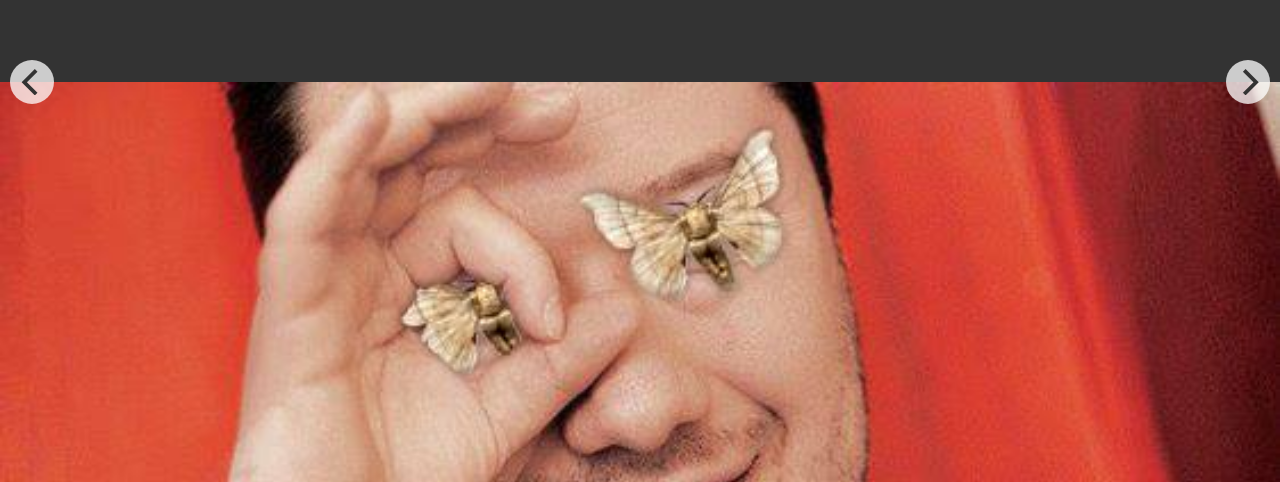
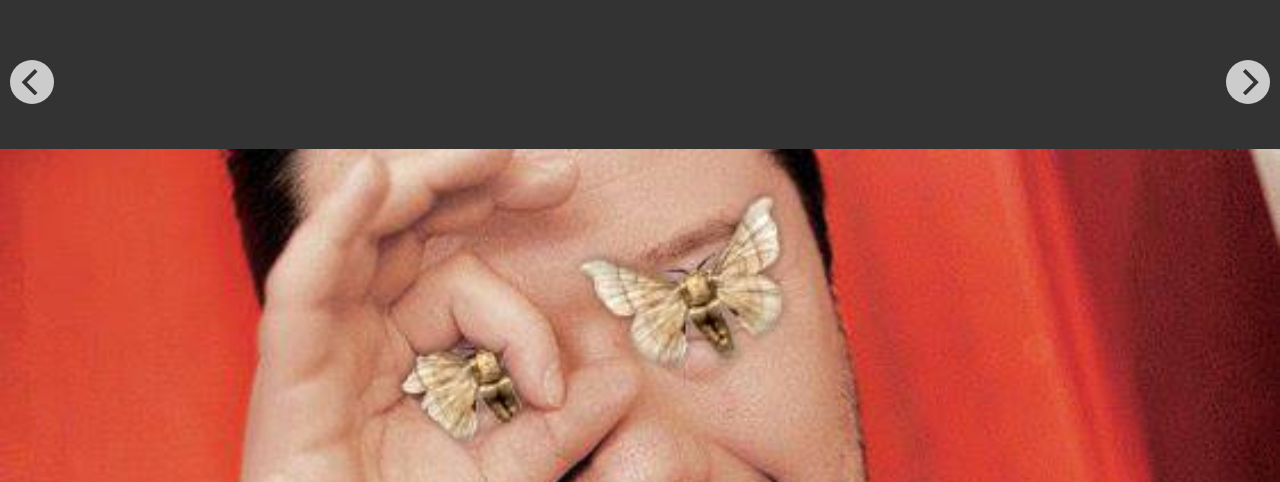
Before and after one commit to pitomio/pitomio.github.io, a plain HTML site: page index.html in a window 1280 px wide. Shown: the part 318-800 px from the top of the page. Drawn offline with nearby package versions, Linux system fonts and the light colour scheme.

Commit message:
Oprava pomeru stran obrazku, novy obrazek

```diff
--- a/index.html
+++ b/index.html
@@ -26,12 +26,15 @@
     }
     .carousel-cell {
       width: 100%;
+      height: 100%;
       position: absolute;
       top: 50%;
       transform: translateY(-50%);
     }
       .carousel-cell > * {
         width: 100%;
+        height: 100%;
+        object-fit: contain;
       }
   </style>
 
@@ -68,11 +71,14 @@
     <div class="carousel-cell" id="07">
       <img data-flickity-lazyload="07-okamura.png">
     </div>
+    <div class="carousel-cell" id="08">
+      <img data-flickity-lazyload="08-okamura.jpg">
+    </div>
   </div>
   <script src="https://unpkg.com/flickity@2/dist/flickity.pkgd.min.js"></script>
   <script>
   var flkty = new Flickity('.carousel', {
-    setGallerySize: false,
+    setGallerySize: true,
     lazyLoad: true,
     autoPlay: true,
     wrapAround: true
```
Also changed, not shown: 08-okamura.jpg (added).
